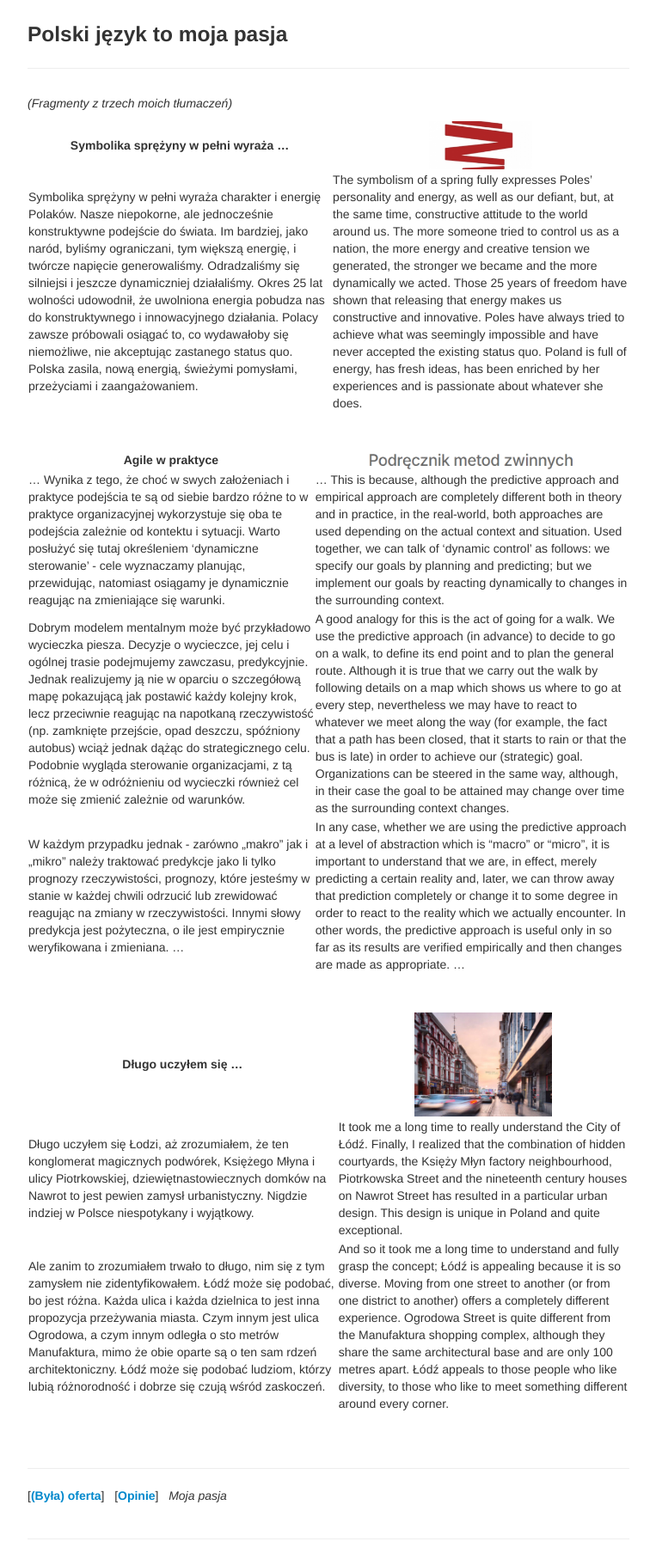
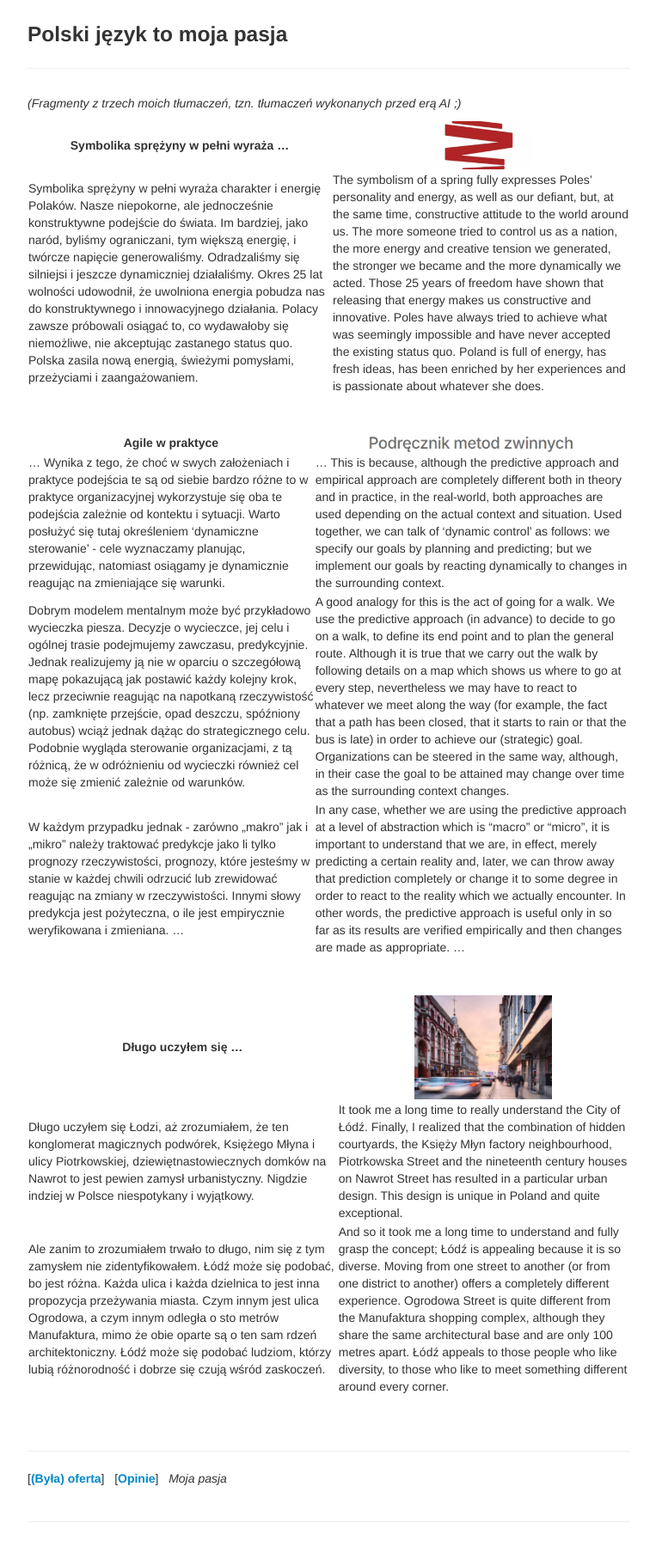
Before and after one commit to StephenEastham/StephenEastham.github.io, a Jekyll site: the page built from pages/pasja.md, in a window 1280 px wide. Shown: the whole page at 86% size, without its empty margins (258-1021 px from the left). Built offline with Jekyll 4.4.1, drawn with Linux system fonts in a browser that asks for light colours.

Commit message:
Update pasja.md

```diff
--- a/pages/pasja.md
+++ b/pages/pasja.md
@@ -3,11 +3,11 @@ layout: page
 title: Polski język to moja pasja
 description:
 ---
-<em markdown="1">(Fragmenty z trzech moich tłumaczeń)</em>
+<em markdown="1">(Fragmenty z trzech moich tłumaczeń, tzn. tłumaczeń wykonanych przed erą AI ;)</em>
 
 Symbolika sprężyny w pełni wyraża ...|![](../images/sprezyna.jpg){: width="120" height="90" style="display: block; margin: auto"}
 ---------|---------
-Symbolika sprężyny w pełni wyraża charakter i energię Polaków. Nasze niepokorne, ale jednocześnie konstruktywne podejście do świata. Im bardziej, jako naród, byliśmy ograniczani, tym większą energię, i twórcze napięcie generowaliśmy. Odradzaliśmy się silniejsi i jeszcze dynamiczniej działaliśmy. Okres 25 lat wolności udowodnił, że uwolniona energia pobudza nas do konstruktywnego i innowacyjnego działania. Polacy zawsze próbowali osiągać to, co wydawałoby się niemożliwe, nie akceptując zastanego status quo. Polska zasila, nową energią, świeżymi pomysłami, przeżyciami i zaangażowaniem.|The symbolism of a spring fully expresses Poles' personality and energy, as well as our defiant, but, at the same time, constructive attitude to the world around us. The more someone tried to control us as a nation, the more energy and creative tension we generated, the stronger we became and the more dynamically we acted. Those 25 years of freedom have shown that releasing that energy makes us constructive and innovative. Poles have always tried to achieve what was seemingly impossible and have never accepted the existing status quo. Poland is full of energy, has fresh ideas, has been enriched by her experiences and is passionate about whatever she does.
+Symbolika sprężyny w pełni wyraża charakter i energię Polaków. Nasze niepokorne, ale jednocześnie konstruktywne podejście do świata. Im bardziej, jako naród, byliśmy ograniczani, tym większą energię, i twórcze napięcie generowaliśmy. Odradzaliśmy się silniejsi i jeszcze dynamiczniej działaliśmy. Okres 25 lat wolności udowodnił, że uwolniona energia pobudza nas do konstruktywnego i innowacyjnego działania. Polacy zawsze próbowali osiągać to, co wydawałoby się niemożliwe, nie akceptując zastanego status quo. Polska zasila nową energią, świeżymi pomysłami, przeżyciami i zaangażowaniem.|The symbolism of a spring fully expresses Poles' personality and energy, as well as our defiant, but, at the same time, constructive attitude to the world around us. The more someone tried to control us as a nation, the more energy and creative tension we generated, the stronger we became and the more dynamically we acted. Those 25 years of freedom have shown that releasing that energy makes us constructive and innovative. Poles have always tried to achieve what was seemingly impossible and have never accepted the existing status quo. Poland is full of energy, has fresh ideas, has been enriched by her experiences and is passionate about whatever she does.
  |
  |
 
```
